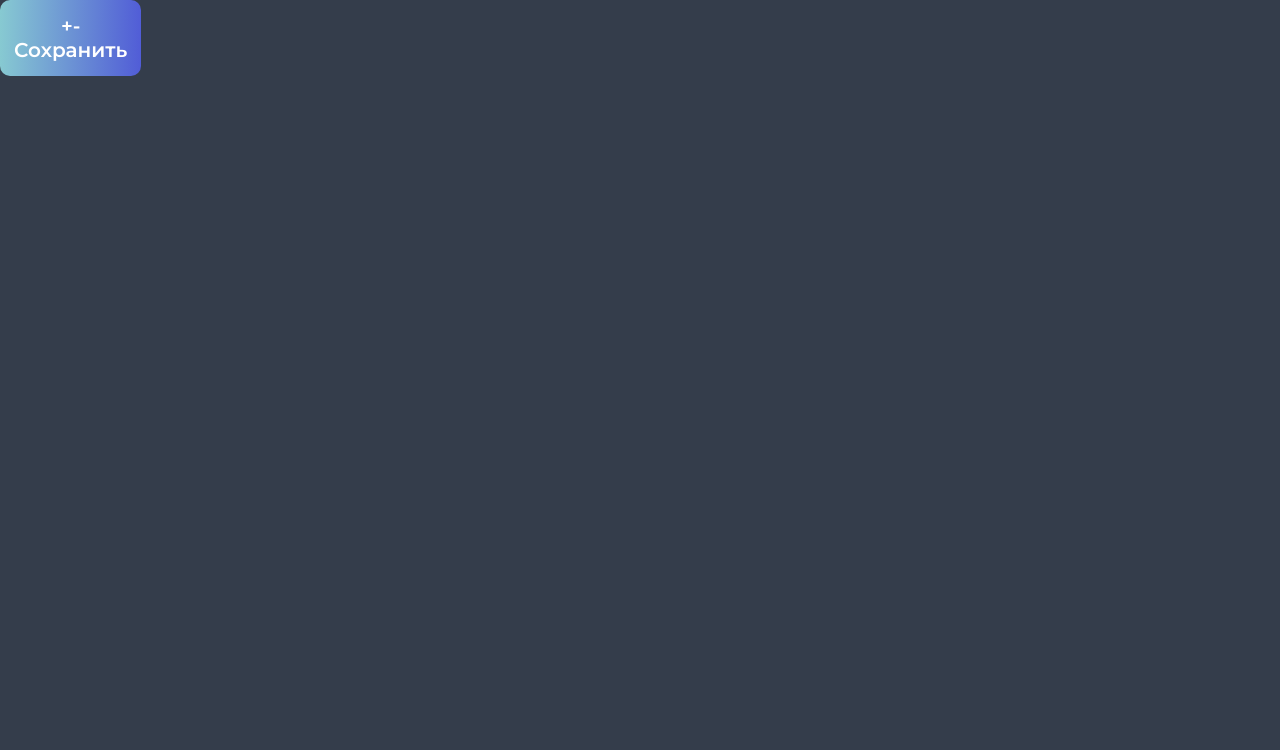
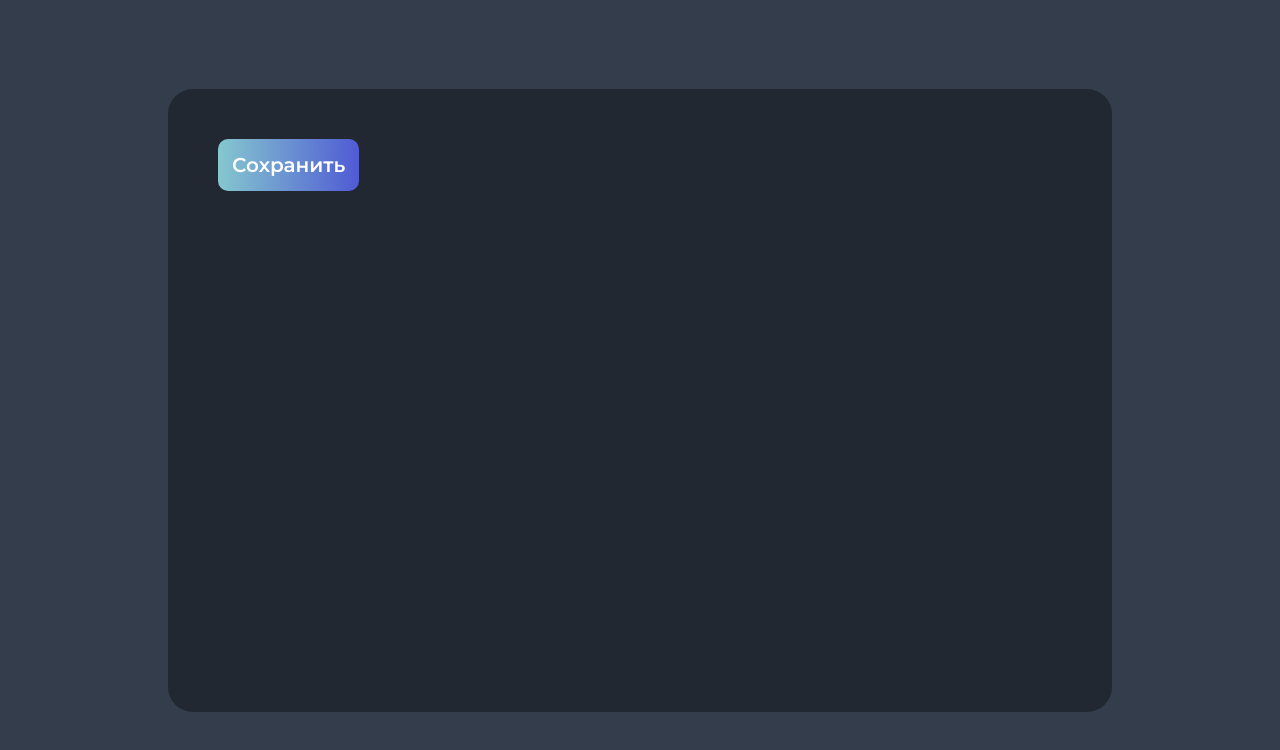
Before and after one commit to alinacriado/Course-Vue, a Vue app: page / in a window 1280 px wide. Shown: the top 750 px of the page. Built offline with nearby package versions, Linux system fonts and the light colour scheme.

Commit message:
Упражнение - Сборка app

```diff
--- a/src/App.vue
+++ b/src/App.vue
@@ -1,17 +1,21 @@
 <script setup>
 import Button from "./components/Button.vue";
-const id = "blue";
 </script>
 
 <template>
-  <header></header>
-  <Button>
-    <!-- <template v-slot:icon>+</template> -->
-    <template #[id]>-</template>
-    <template #icon>+</template>
-    Сохранить</Button
-  >
-  <main></main>
+  <main>
+    <div class="main">
+      <Button>Сохранить</Button>
+    </div>
+  </main>
 </template>
 
-<style scoped></style>
+<style scoped>
+.main {
+  width: 944px;
+  height: 623px;
+  background-color: var(--color-bg-main);
+  border-radius: 25px;
+  padding: 50px 50px 60px;
+}
+</style>
--- a/src/components/Button.vue
+++ b/src/components/Button.vue
@@ -2,10 +2,6 @@
 
 <template>
   <button class="button">
-    <div>
-      <slot name="icon"></slot>
-      <slot name="blue"></slot>
-    </div>
     <slot />
   </button>
 </template>
--- a/src/style.css
+++ b/src/style.css
@@ -29,6 +29,10 @@ body {
   text-rendering: optimizeLegibility;
   -webkit-font-smoothing: antialiased;
   -moz-osx-font-smoothing: grayscale;
+  height: 100vh;
+  display: flex;
+  justify-content: center;
+  align-items: center;
   background-color: var(--color-background);
   font-family: var(--font);
   color: var(--color-primary);
```
Also changed, not shown: 1 other file (tests, documents, lock files or other folders).
